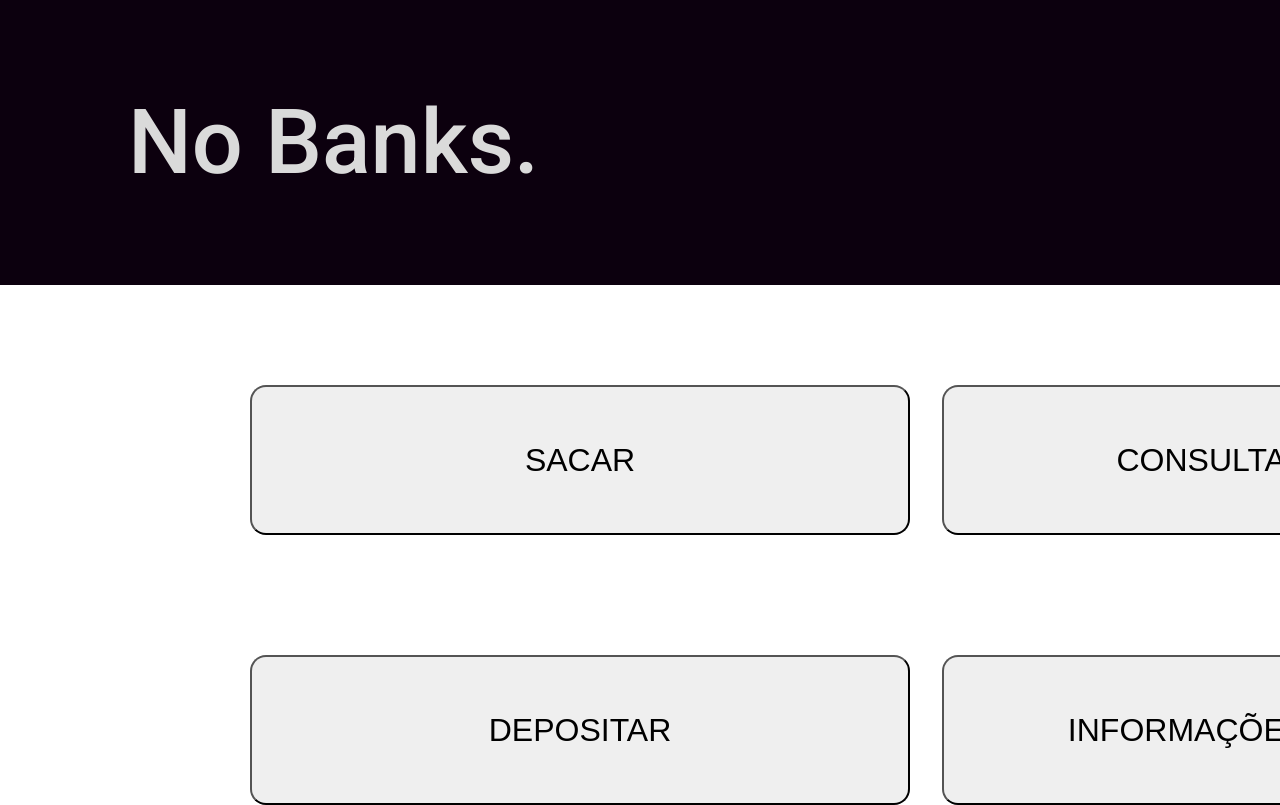
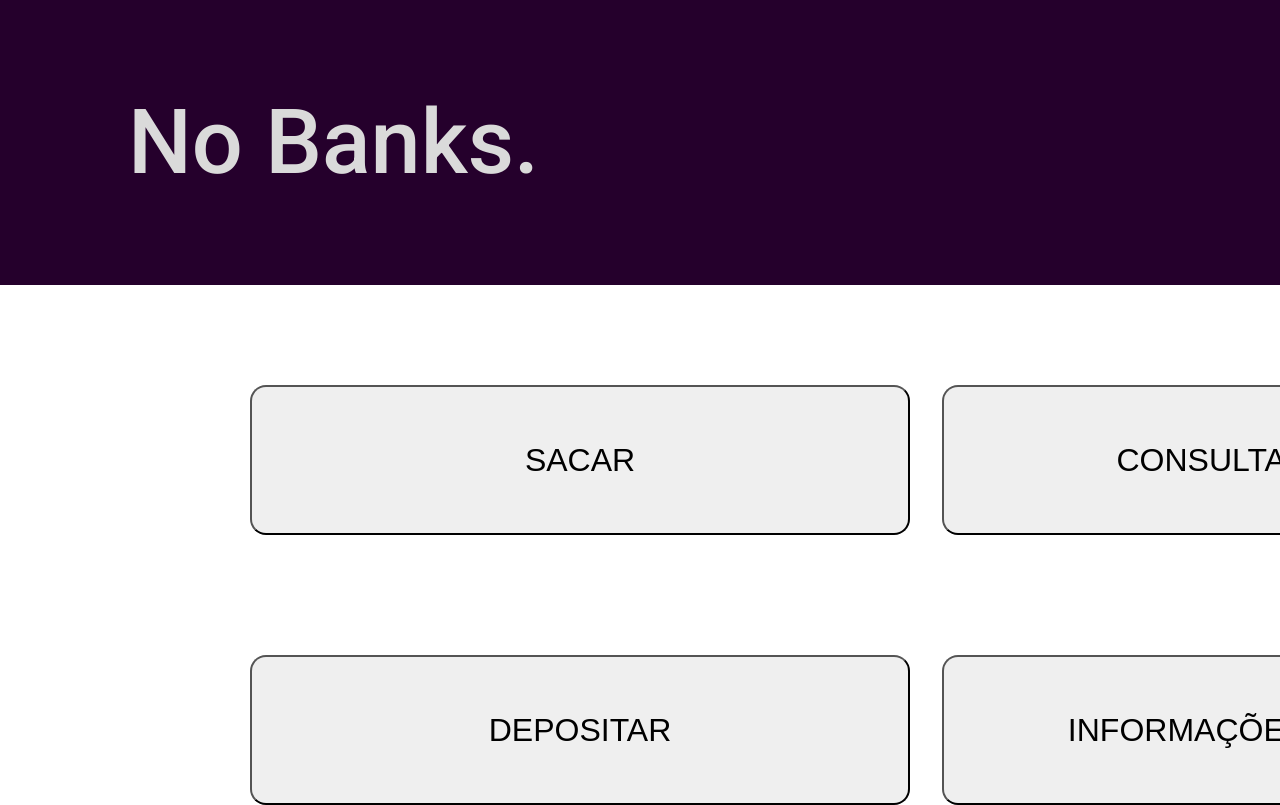
Before and after one commit to projeto-de-algoritmos/Greed_NoBanks, a React (Create React App) app in the folder no-banks/: page / in a window 1280 px wide. Shown: the top 805 px of the page. Built offline with nearby package versions, Linux system fonts and the light colour scheme; the HTML template or start-up script is replaced by a standard one.

Commit message:
background

```diff
--- a/no-banks/package.json
+++ b/no-banks/package.json
@@ -3,6 +3,7 @@
   "version": "0.1.0",
   "private": true,
   "dependencies": {
+    "@babel/plugin-proposal-private-property-in-object": "*",
     "@testing-library/jest-dom": "^5.17.0",
     "@testing-library/react": "^13.4.0",
     "@testing-library/user-event": "^13.5.0",
--- a/no-banks/src/components/Header.css
+++ b/no-banks/src/components/Header.css
@@ -1,8 +1,39 @@
   .header {
       font-family: "Roboto", sans-serif;
-      background-color: #0c000e;
+      background-color: #25002c;
       display: flex;
       padding-left: 10%;
       justify-content: flex-start;
       color: rgb(218, 218, 218);
   }
+
+  .bg {
+    background-size: 300% 300%;
+    background-image: linear-gradient(-45deg, #25002c 0%, #25002c 25%, #25002c 51%, #20023b 100%);
+    -webkit-animation: AnimateBG 10s ease infinite;
+            animation: AnimateBG 10s ease infinite;
+  }
+
+  @-webkit-keyframes AnimateBG {
+    0% {
+      background-position: 0% 50%;
+    }
+    50% {
+      background-position: 100% 50%;
+    }
+    100% {
+      background-position: 0% 50%;
+    }
+  }
+
+  @keyframes AnimateBG {
+    0% {
+      background-position: 0% 50%;
+    }
+    50% {
+      background-position: 100% 50%;
+    }
+    100% {
+      background-position: 0% 50%;
+    }
+  }
--- a/no-banks/src/components/Header.js
+++ b/no-banks/src/components/Header.js
@@ -6,7 +6,7 @@ const Header = () => {
 
     return (
         <div>
-            <header className="header">
+            <header className="header bg">
                 <p style={{ fontSize: "90px" }}>
                     No Banks.
                 </p>
--- a/no-banks/src/pages/Home/Home.js
+++ b/no-banks/src/pages/Home/Home.js
@@ -12,7 +12,7 @@ const Home = () => {
                     <Card className="left-card">
                         <CardBody>
                         <form action="/Withdrawal" method="get">
-                            <button className="home-button" formaction="/Withdrawal">SACAR</button>
+                            <button className="home-button" formAction="/Withdrawal">SACAR</button>
                         </form>
                         </CardBody>
                     </Card>
@@ -22,7 +22,7 @@ const Home = () => {
                     <Card className="right-card">
                         <CardBody>
                         <form action="/Balance" method="get">
-                            <button className="home-button" formaction="/Balance">CONSULTAR CONTA</button>
+                            <button className="home-button" formAction="/Balance">CONSULTAR CONTA</button>
                         </form>
                         </CardBody>
                     </Card>
@@ -33,14 +33,14 @@ const Home = () => {
                 <Col md="4">
                     <Card className="left-card">
                     <form action="/Deposit" method="get">
-                            <button className="home-button" formaction="/Deposit">DEPOSITAR</button>
+                            <button className="home-button" formAction="/Deposit">DEPOSITAR</button>
                         </form>
                     </Card>
                 </Col>
                 <Col md='4'>
                     <Card className="right-card">
                         <form action="https://github.com/eng-Bruno" method="get" target="_blank">
-                            <button className="home-button" formaction="https://github.com/eng-Bruno">INFORMAÇÕES DA CONTA</button>
+                            <button className="home-button" formAction="https://github.com/eng-Bruno">INFORMAÇÕES DA CONTA</button>
                         </form>
                     </Card>
                 </Col>
```
Also changed, not shown: 1 other file (tests, documents, lock files or other folders).
